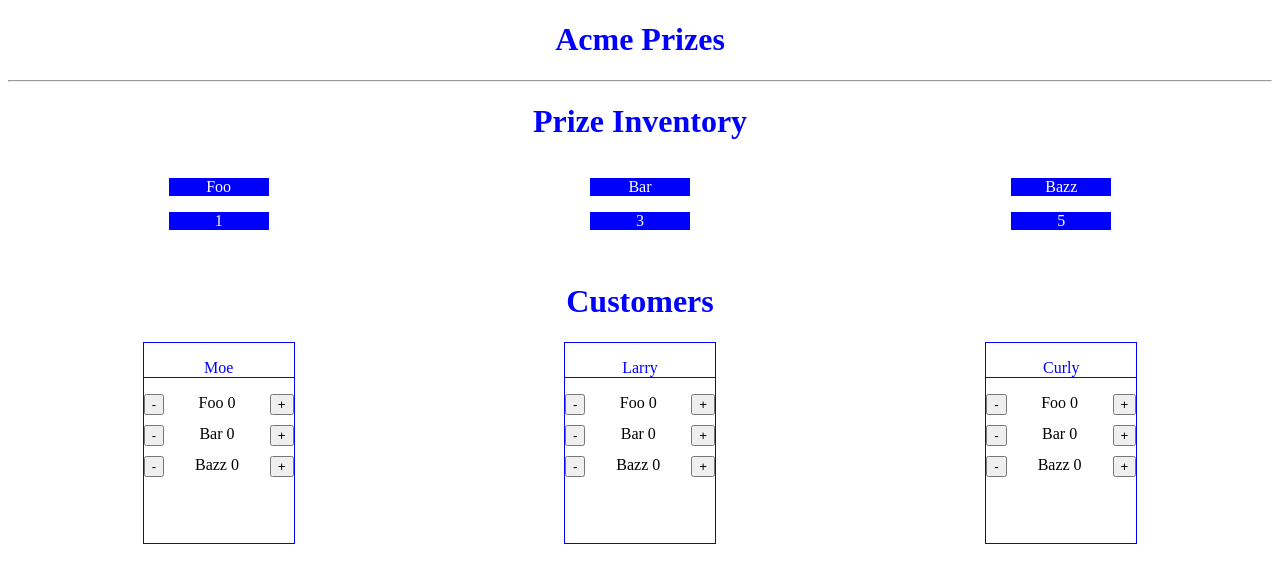
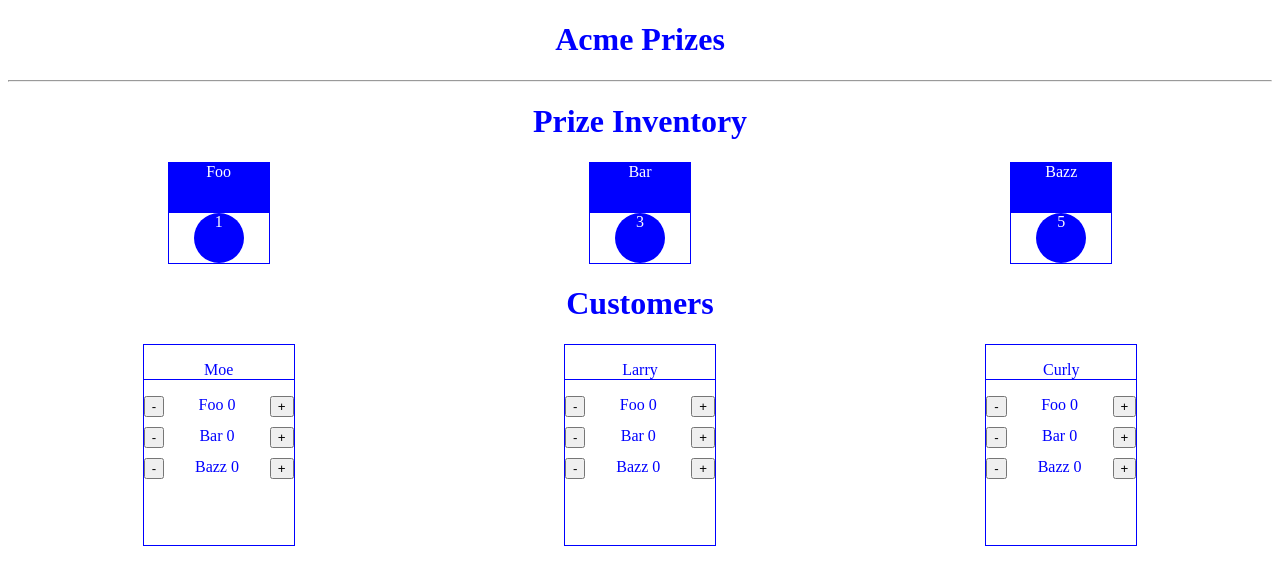
Before and after one commit to nicknapoli82/web-foundations-project, a plain HTML site: page index.html in a window 1280 px wide. Drawn offline with Linux system fonts and the light colour scheme.

Commit message:
I think I'll call this good. Its not perfect.

```diff
--- a/basicStyle.css
+++ b/basicStyle.css
@@ -1,3 +1,8 @@
+h1 {
+    color: blue;
+    text-align: center;
+}
+
 #prizeInv {
     display: flex;
     justify-content: space-around;
@@ -7,16 +12,29 @@
 #prizeInv div {
     height: 100px;
     width: 100px;
+    border: blue solid 1px;
+    display: flex;
+    flex-direction: column;
+    align-items: stretch;
 }
 
-#prizeInv div p {
+.prizeName {
+    flex-grow: 1;
     background-color: blue;
     color: white;
     text-align: center;
+    margin: 0px;
 }
 
-#prizeInv p {
-    color: blue;
+.prizeData {
+    flex-grow: 1;
+    color: white;
+    background-color: blue;
+    text-align: center;
+    border-radius: 50px;
+    margin: 0px;
+    width: 50%;
+    align-self: center;
 }
 
 #customers {
@@ -26,6 +44,7 @@
 }
 
 #customers div {
+    color: blue;
     border: blue solid 1px;
     width: 150px;
     height: 200px;
@@ -39,12 +58,6 @@
 }
 
 #customers p {
-    color: blue;
     text-align: center;
     border-bottom: blue solid 1px;
 }
-
-h1 {
-    color: blue;
-    text-align: center;
-}
--- a/doTheStuff.js
+++ b/doTheStuff.js
@@ -14,20 +14,16 @@ const data = {
   }
 };
 
+createPrizes();
+createCustomers();
+document.getElementById('customers').addEventListener('click', alterPrizeAmt, false);
+
 function createPrizes() {
-    const prize = document.getElementById('prizeInv');
-    const generatePrizeCard = (key) => {
-	// This is the thing that will make each prize element to stuff into
-	// the DOM
-	prize.innerHTML += `<div id="${key}"><p>${key}</p><p>${data.prizes[key]}<p></div>`;
-    };
-
-    Object.keys(data.prizes).forEach((obj) => {
-	generatePrizeCard(obj);
-    });
+    document.getElementById('prizeInv').innerHTML = Object.keys(data.prizes).map((o) => {
+	console.log(o);
+	return `<div id="${o}"><p class="prizeName">${o}</p><p class="prizeData">${data.prizes[o]}</p></div>`;
+    }).join('');
 }
-
-createPrizes();
 
 function createCustomers() {
     const cust = document.getElementById('customers');
@@ -56,10 +52,8 @@ function createCustomers() {
     }
 
     // Add all the customer cards to the DOM
-    cust.innerHTML += resultHTML;
+    cust.innerHTML = resultHTML;
 }
-
-createCustomers();
 
 // Lets add a click event listener to the 'customers' thing and do stuff!!!
 // Trying to do this without going totally crazy with IDs. I think I can
@@ -102,10 +96,4 @@ function alterPrizeAmt(e) {
     e.target.parentElement.innerHTML = `<button>-</button>${prize} ${data.customers[customer][prize]}<button>+</button>`;
     document.getElementById(prize).children[1].innerHTML = data.prizes[prize];
     console.log(data.prizes);
-//    document.getElementById(prize).innerText
-    // console.log(operate);
-    // console.log(sPar);
-    // console.log(cPar);
 }
-
-document.getElementById('customers').addEventListener('click', alterPrizeAmt, false);
```
